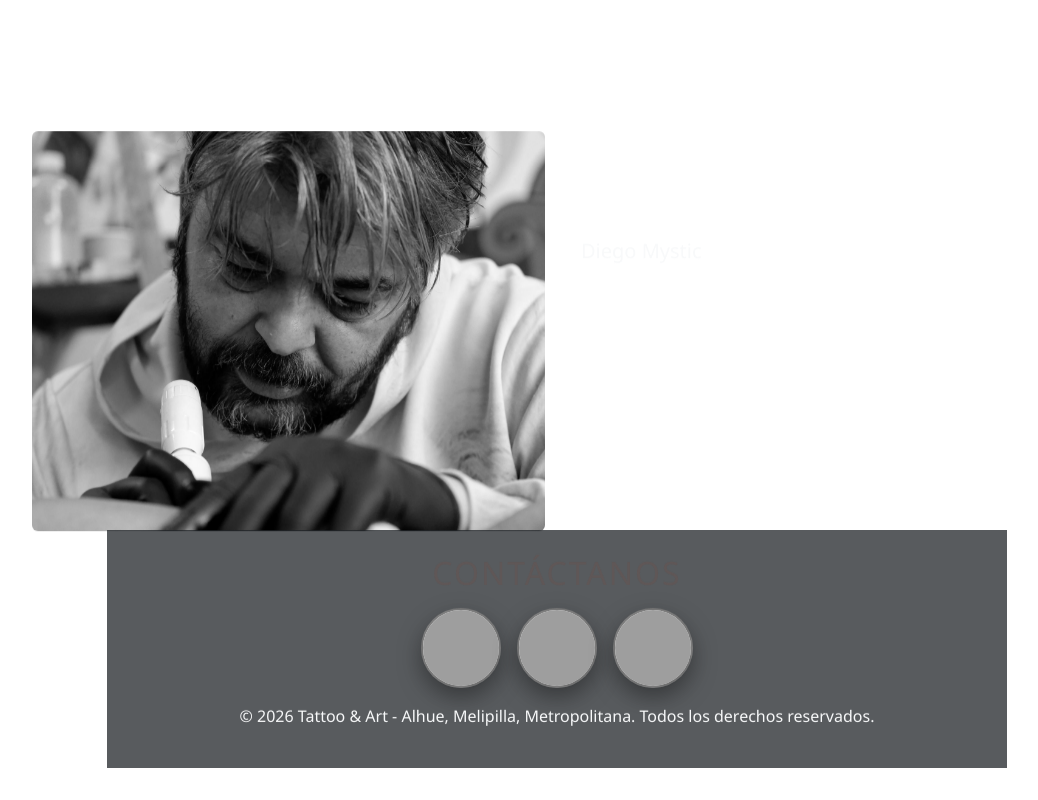
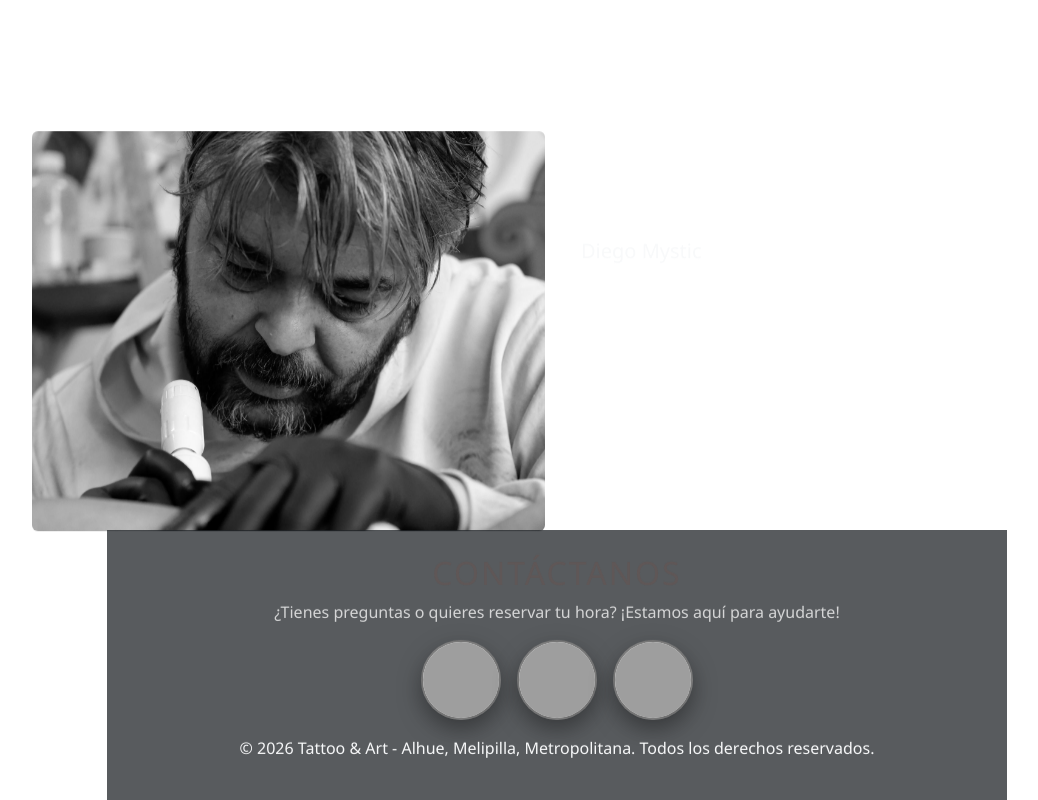
Before and after one commit to robertoC9/tatto_-_art, a plain HTML site: page index.html in a window 1280 px wide. Shown: the part 2904-3704 px from the top of the page, without its empty margins (83-1121 px from the left). Before the commit the page ends 3672 px from the top, so only its background shows below. Drawn offline with nearby package versions, Linux system fonts and the light colour scheme; grey boxes are pictures that could not be loaded.

Commit message:
Actualización del index con nuevas secciones

```diff
--- a/index.html
+++ b/index.html
@@ -139,6 +139,7 @@
   <!-- Footer -->
   <footer id="contactos" class="contactos text-center py-4 bg-dark bg-opacity-75 parallax">
     <h2 class="subtitulo">Contáctanos</h2>
+    <p class="text-light-50">¿Tienes preguntas o quieres reservar tu hora? ¡Estamos aquí para ayudarte!</p>
     <div class="d-flex justify-content-center gap-3 mt-3">
       <a href="https://instagram.com/tattooart" target="_blank" class="contact-link" aria-label="Instagram">
         <img src="instagram.png" alt="Instagram" class="contact-icon">
```
